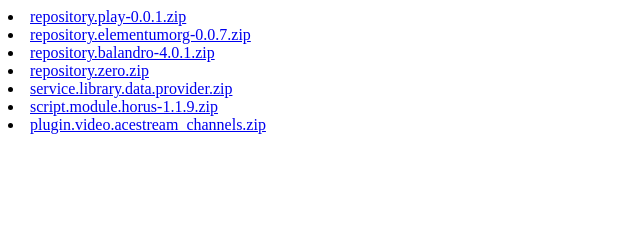
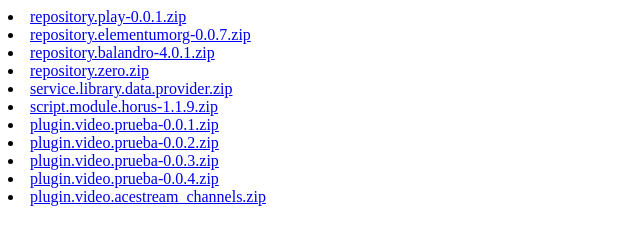
Before and after one commit to Tr500-1975/F_play, a plain HTML site: page index.html in a window 1280 px wide. Shown: the whole page, without its empty margins (0-640 px from the left). Drawn offline with Linux system fonts and the light colour scheme.

Commit message:
dcacxsac

```diff
--- a/index.html
+++ b/index.html
@@ -4,4 +4,8 @@
 <li><a href="repository.zero.zip">repository.zero.zip</a></li>
 <li><a href="service.library.data.provider.zip">service.library.data.provider.zip</a></li>
 <li><a href="script.module.horus-1.1.9.zip">script.module.horus-1.1.9.zip</a></li>
+<li><a href="plugin.video.prueba-0.0.1.zip">plugin.video.prueba-0.0.1.zip</a></li>
+<li><a href="plugin.video.prueba-0.0.2.zip">plugin.video.prueba-0.0.2.zip</a></li>
+<li><a href="plugin.video.prueba-0.0.3.zip">plugin.video.prueba-0.0.3.zip</a></li>
+<li><a href="plugin.video.prueba-0.0.4.zip">plugin.video.prueba-0.0.4.zip</a></li>
 <li><a href="plugin.video.acestream_channels.zip">plugin.video.acestream_channels.zip</a></li>
```
Also changed, not shown: 4 other files.
